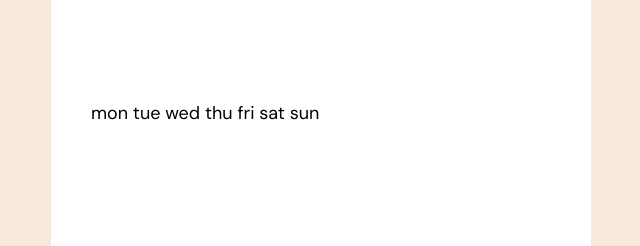
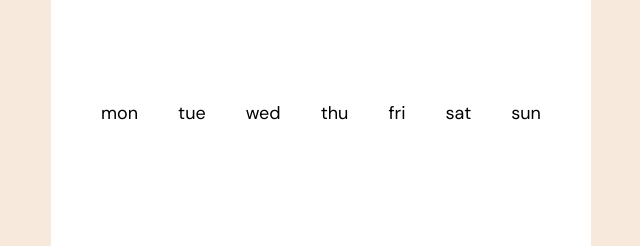
Before and after one commit to luiscabezasdev/expenses-chart-component-main, a plain HTML site: page index.html in a window 1280 px wide. Shown: the part 326-572 px from the top of the page, without its empty margins (319-959 px from the left). Drawn offline with Linux system fonts and the light colour scheme.

Commit message:
Practice day 3

```diff
--- a/index.html
+++ b/index.html
@@ -8,6 +8,7 @@
   <link rel="stylesheet" href="./style.css">
 
   <title>Frontend Mentor | Expenses chart component</title>
+  <script src="./index.js"></script>
 
   <!-- Feel free to remove these styles or customise in your own stylesheet 👍 -->
   <style>
@@ -33,13 +34,34 @@
     <main>
       <h2>Spending - Last 7 days</h2>
       <div class="odd">
-        mon
-        tue
-        wed
-        thu
-        fri
-        sat
-        sun
+        <div class="content__bar">
+          <div class="bar"></div>
+          <p>mon</p>
+        </div>
+        <div class="content__bar">
+          <div class="bar"></div>
+          <p>tue</p>
+        </div>
+        <div class="content__bar">
+          <div class="bar"></div>
+          <p>wed</p>
+        </div>
+        <div class="content__bar">
+          <div class="bar"></div>
+          <p>thu</p>
+        </div>
+        <div class="content__bar">
+          <div class="bar"></div>
+          <p>fri</p>
+        </div>
+        <div class="content__bar">
+          <div class="bar"></div>
+          <p>sat</p>
+        </div>
+        <div class="content__bar">
+          <div class="bar"></div>
+          <p>sun</p>
+        </div>
       </div>
       <div class="total">
         <div>
--- a/style.css
+++ b/style.css
@@ -83,3 +83,12 @@ h1 {
 h4 {
     text-align: right;
 }
+
+.odd {
+    display: flex;
+    justify-content: space-between;
+}
+
+.content__bar {
+    padding: 0 10px 0 10px;
+}
```
Also changed, not shown: index.js (added).
